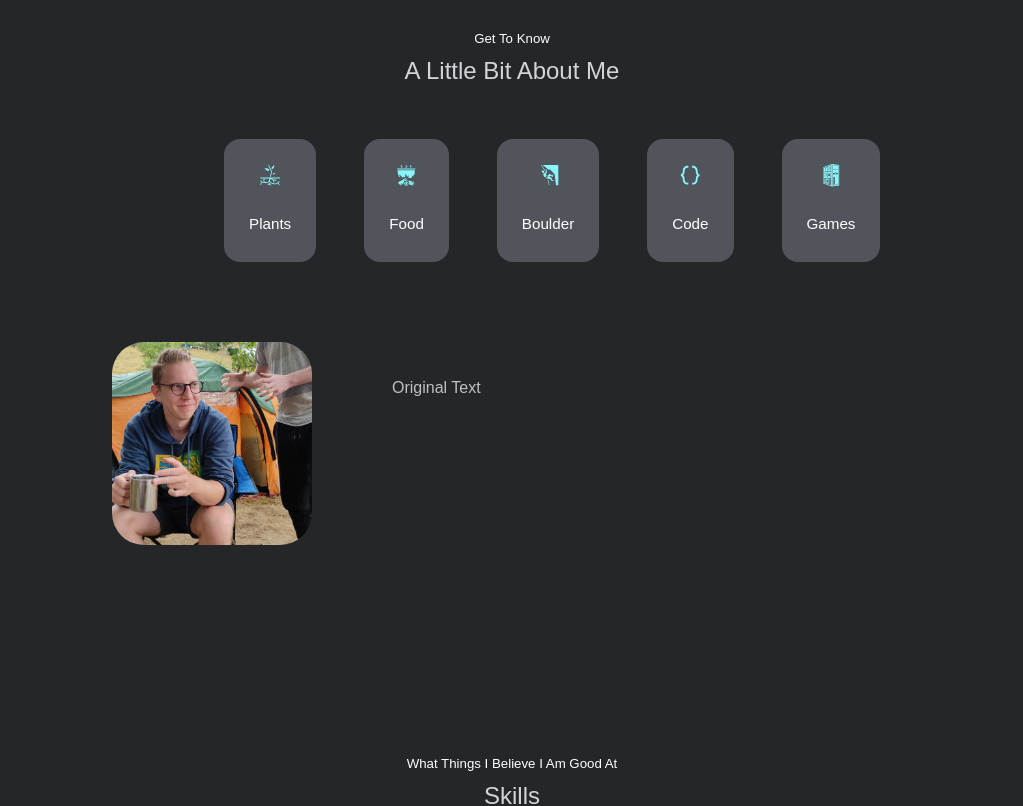
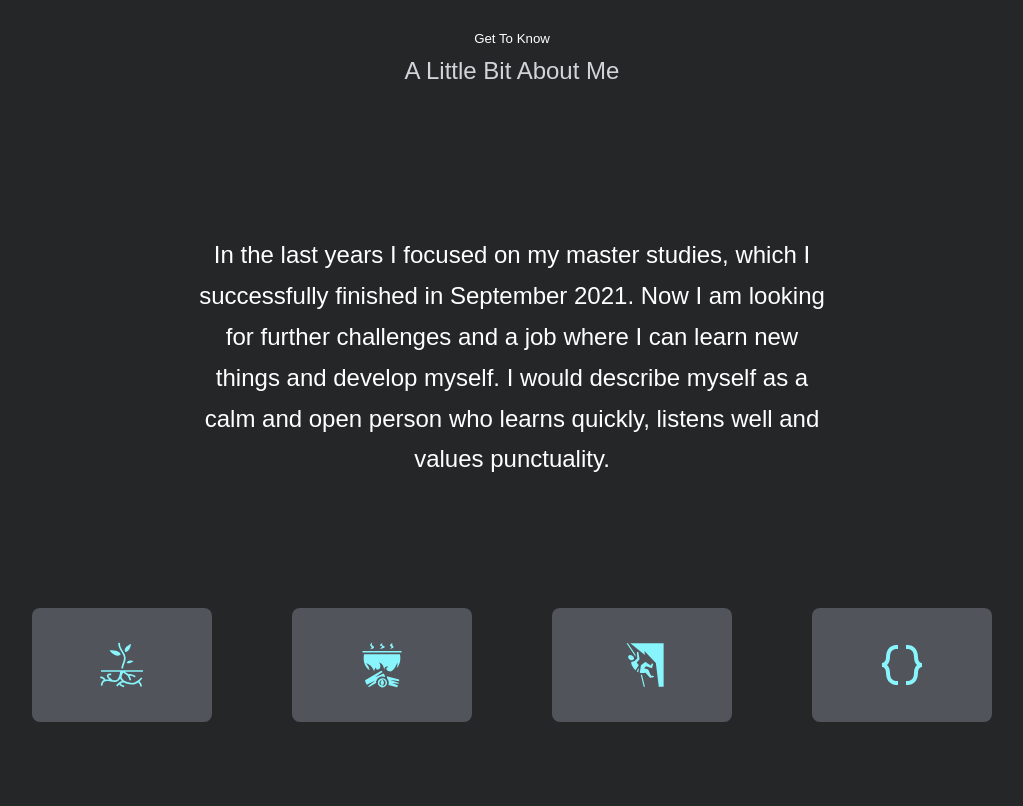
Before and after one commit to mkuenzl/cv, a React (Create React App) app: page / in a window 1280 px wide. Shown: the part 900-1706 px from the top of the page, without its empty margins (128-1151 px from the left). Built offline with nearby package versions, Linux system fonts and the light colour scheme; a web font is replaced by a local one.

Commit message:
changed layout of about component

```diff
--- a/src/components/about/About.jsx
+++ b/src/components/about/About.jsx
@@ -1,6 +1,7 @@
 import React from 'react'
 import { useState } from 'react';
 import './about.css'
+import Card from './Card'
 import PersonalPicture from '../../assets/pictures/me-about.jpg'
 import {GiPlantRoots} from 'react-icons/gi'
 import {GiCampCookingPot} from 'react-icons/gi'
@@ -23,9 +24,13 @@ const About = () => {
       <h5>Get To Know</h5>
       <h2>A Little Bit About Me</h2>
       <div className="container about__container">
-
+        <div className="about__text">
+          <h2>
+              {standardText}
+          </h2>
+        </div>
         <div className="about__content">
-          <div className="about__cards">
+          {/*<div className="about__cards">
             <article className='about__card' onMouseEnter={() => setAboutText("Changed Text Plants")} onMouseLeave={() => setAboutText(standardText)}>
               <GiPlantRoots className='about__icon'/>
               <h5>Plants</h5>
@@ -46,16 +51,38 @@ const About = () => {
               <SiPcgamingwiki className='about__icon'/>
               <h5>Games</h5>
             </article>
-          </div>
+          </div>*/}
 
-          <div className="about__me">
+          {/*<div className="about__me">
             <div className="about__me-image">
               <img src={PersonalPicture} alt="About picture of myself." />
             </div>
             <div className="about__me-text">
               <p>{aboutText}</p>
             </div>
+          </div>*/}
+
+          <div className="about__card-row">
+            <div className="about__card">
+              <GiPlantRoots className='about__icon-set'/>
+            </div>
+            <div className="about__card">
+              <GiCampCookingPot className='about__icon-set'/>
+            </div>
+            <div className="about__card">
+              <GiMountainClimbing className='about__icon-set'/>
+            </div>
+            <div className="about__card">
+              <BiCodeCurly className='about__icon-set'/>
+            </div>
           </div>
+          <div className="about__card-details">
+            <span onclick="this.parentElement.style.display='none'" class="closebtn">x</span>
+            <h2>Box 1</h2>
+            <p>Lorem ipsum..</p>
+          </div>
+
+
 
         </div>
       </div>
--- a/src/components/about/about.css
+++ b/src/components/about/about.css
@@ -1,7 +1,7 @@
 .about__container {
     display: grid;
 }
-
+/**
 .about__me {
     width: 100%;
     display: grid;
@@ -62,6 +62,59 @@
     margin: 2rem 0 3rem;
     color: var(--color-light);
 }
+**************************************************/
+
+.about__text {
+    display: flex;
+}
+
+.about__text h2{
+    text-align: center;
+    margin: 6rem 10rem 6rem;
+}
+
+.about__content {
+    display: grid;
+}
+
+.about__content h3{
+    display: flex;
+    justify-content: center;
+    align-items: center;
+}
+
+.about__card-row {
+    display: grid;
+    grid-template-columns: repeat(4, 1fr);
+    grid-auto-rows: auto;
+    grid-gap: 5rem;
+    margin: 2rem 0 3rem;
+}
+
+.about__card {
+    border: 1px solid transparent;
+    display: flex;
+    justify-content: center;
+    align-items: center;
+    background: var(--color-bg-variant);
+    border-radius: 0.5rem;
+}
+
+.about__card:hover {
+    border: 1px solid;
+    background: transparent;
+}
+
+.about__card-details {
+    display: none;
+}
+
+
+.about__icon-set {
+    color: var(--color-primary-accent);
+    font-size: 3rem;
+    margin: 2rem;
+}
 
 
 /* MEDIA QUERIES (MEDIUM DEVICES) */
@@ -71,8 +124,8 @@
         gap: 0;
     }
 
-    .about__me {
-        width: 50%;
+    .about__content {
+        width: 100%;
         margin: 2rem auto 4rem;
     }
 
@@ -88,7 +141,7 @@
         margin: 0 auto 3rem;
     }
 
-    .about__cards {
+    .about__card-row {
         grid-template-columns: 1fr 1fr;
         gap: 1rem;
     }
```
